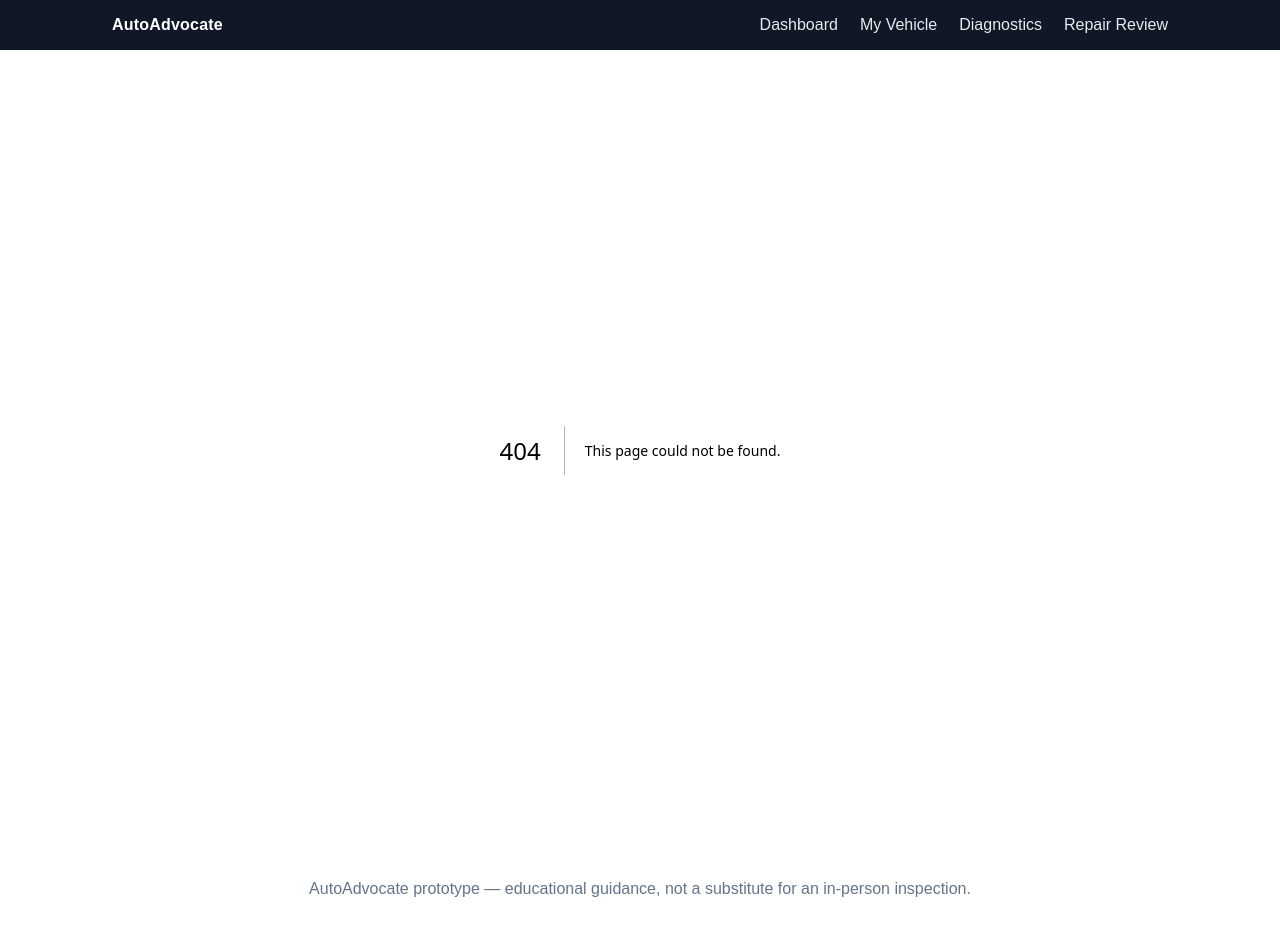
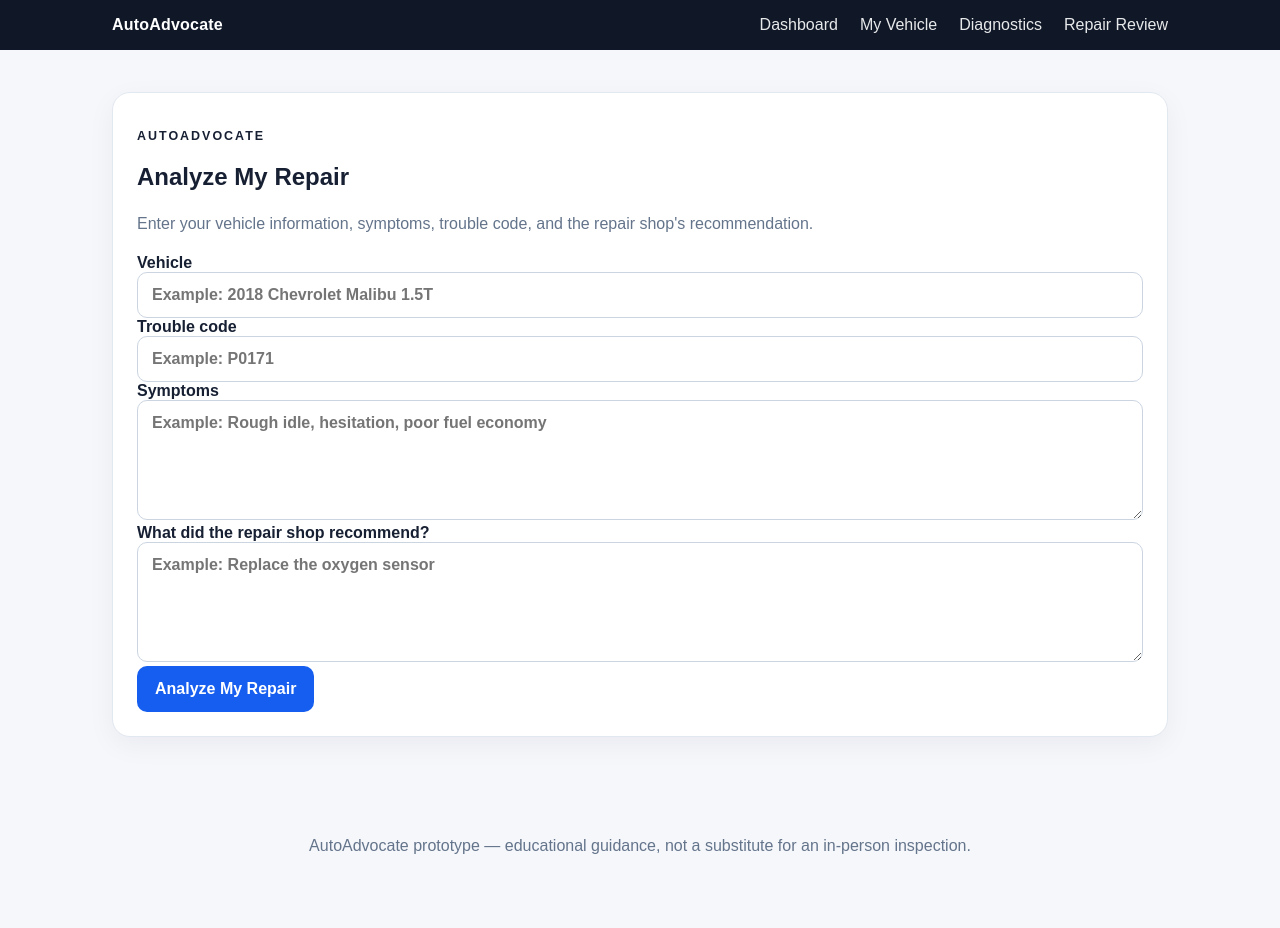
Before and after one commit to freydo7003/AutoAdvocate, a Next.js app: page /analyze in a window 1280 px wide. Before the commit this address had no page. After the commit the page ends 885 px from the top, so only its background shows below. Built offline with nearby package versions, Linux system fonts and the light colour scheme.

Commit message:
Add AutoAdvocate verdict system
Added green, yellow, and red repair verdicts with intelligent decision rules.

```diff
--- /dev/null
+++ b/app/analyze/page.tsx
@@ -0,0 +1,243 @@
+"use client";
+
+import { FormEvent, useState } from "react";
+
+type AnalysisResult = {
+  verdict: string;
+  heading: string;
+  explanation: string;
+  questions: string[];
+  nextChecks: string[];
+};
+
+export default function AnalyzeRepairPage() {
+  const [vehicle, setVehicle] = useState("");
+  const [code, setCode] = useState("");
+  const [symptoms, setSymptoms] = useState("");
+  const [shopRecommendation, setShopRecommendation] = useState("");
+  const [result, setResult] = useState<AnalysisResult | null>(null);
+
+  function analyzeRepair(event: FormEvent<HTMLFormElement>) {
+    event.preventDefault();
+
+    const normalizedCode = code.trim().toUpperCase();
+    const recommendation = shopRecommendation.toLowerCase();
+if (
+  normalizedCode === "P0302" &&
+  (recommendation.includes("spark plug") ||
+    recommendation.includes("ignition coil"))
+) {
+  setResult({
+    verdict: "🟢 Looks Reasonable",
+    heading: "The recommendation matches common causes of this trouble code.",
+    explanation:
+      "P0302 indicates a misfire on Cylinder 2. Spark plugs and ignition coils are among the most common causes. The recommendation appears reasonable, but the failed part should still be tested before replacement.",
+    questions: [
+      "Did you test the ignition coil?",
+      "Did you inspect the spark plug?",
+      "Was the misfire confirmed on Cylinder 2?",
+      "Were any other engine problems found?",
+    ],
+    nextChecks: [
+      "Inspect the spark plug.",
+      "Test or swap the ignition coil.",
+      "Clear the code after the repair.",
+      "Road test the vehicle to confirm the misfire is gone.",
+    ],
+  });
+
+  return;
+}
+if (
+  normalizedCode === "P0302" &&
+  recommendation.includes("transmission")
+) {
+  setResult({
+    verdict: "🔴 Get a Second Opinion",
+    heading: "The recommendation does not match the trouble code.",
+    explanation:
+      "P0302 means Cylinder 2 is misfiring. A transmission replacement would not normally repair an engine misfire. The ignition system, fuel injector, compression, and wiring should be tested first.",
+    questions: [
+      "What test shows the transmission caused the misfire?",
+      "Were the spark plug and ignition coil tested?",
+      "Was the fuel injector checked?",
+      "Was a compression test performed?",
+    ],
+    nextChecks: [
+      "Inspect the Cylinder 2 spark plug.",
+      "Swap or test the Cylinder 2 ignition coil.",
+      "Test the fuel injector.",
+      "Perform a compression test if the misfire remains.",
+    ],
+  });
+
+  return;
+}
+    if (
+      normalizedCode === "P0171" &&
+      recommendation.includes("oxygen sensor")
+    ) {
+      setResult({
+        verdict: "🟡 Use Caution",
+        heading: "The recommendation may need more supporting evidence.",
+        explanation:
+          "P0171 means the engine is running lean on Bank 1. An oxygen sensor can contribute to incorrect readings, but vacuum leaks, intake leaks, fuel-delivery problems, and incorrect mass-air-flow readings should also be considered before replacing parts.",
+        questions: [
+          "Were the short-term and long-term fuel trims reviewed?",
+          "Was the intake system smoke-tested for leaks?",
+          "Were mass-air-flow sensor readings checked?",
+          "What test confirmed the oxygen sensor itself had failed?",
+        ],
+        nextChecks: [
+          "Inspect for vacuum and intake leaks.",
+          "Review fuel-trim data at idle and higher RPM.",
+          "Check mass-air-flow sensor readings.",
+          "Test fuel pressure if air leaks are not found.",
+        ],
+      });
+
+      return;
+    }
+
+    if (
+      normalizedCode === "P0420" &&
+      recommendation.includes("catalytic")
+    ) {
+      setResult({
+        verdict: "🟡 Use Caution",
+        heading: "A catalytic converter should be confirmed before replacement.",
+        explanation:
+          "P0420 indicates that catalyst efficiency is below the expected threshold. A worn converter is possible, but exhaust leaks, oxygen-sensor problems, misfires, and rich-running conditions can also affect the result.",
+        questions: [
+          "Were exhaust leaks ruled out?",
+          "Were upstream and downstream oxygen-sensor readings compared?",
+          "Were active misfires or fuel-control problems corrected first?",
+          "What test confirmed the converter itself was inefficient?",
+        ],
+        nextChecks: [
+          "Inspect for exhaust leaks.",
+          "Review oxygen-sensor waveform data.",
+          "Check for stored or pending misfire codes.",
+          "Review fuel trims before replacing the converter.",
+        ],
+      });
+
+      return;
+    }
+
+    setResult({
+        verdict: "🟡 Use Caution",
+      heading: "More information is needed before judging the repair.",
+      explanation:
+        "The trouble code identifies the system that detected a problem, but it does not automatically prove which part has failed. A reliable repair recommendation should be supported by testing.",
+      questions: [
+        "What testing confirmed the recommended part failed?",
+        "Were wiring, connectors, and related systems checked?",
+        "Are there additional stored or pending trouble codes?",
+        "Will the repair be verified after the part is installed?",
+      ],
+      nextChecks: [
+        "Confirm the exact trouble code.",
+        "Review symptoms and when they occur.",
+        "Ask for the diagnostic test results.",
+        "Consider a second opinion if the evidence is unclear.",
+      ],
+    });
+  }
+
+  return (
+    <main className="shell">
+      <section className="card">
+        <p className="eyebrow">AutoAdvocate</p>
+        <h1>Analyze My Repair</h1>
+        <p className="muted">
+          Enter your vehicle information, symptoms, trouble code, and the repair
+          shop&apos;s recommendation.
+        </p>
+
+        <form onSubmit={analyzeRepair}>
+          <label>
+            Vehicle
+            <input
+              value={vehicle}
+              onChange={(event) => setVehicle(event.target.value)}
+              placeholder="Example: 2018 Chevrolet Malibu 1.5T"
+            />
+          </label>
+
+          <label>
+            Trouble code
+            <input
+              value={code}
+              onChange={(event) => setCode(event.target.value)}
+              placeholder="Example: P0171"
+            />
+          </label>
+
+          <label>
+            Symptoms
+            <textarea
+              value={symptoms}
+              onChange={(event) => setSymptoms(event.target.value)}
+              placeholder="Example: Rough idle, hesitation, poor fuel economy"
+              rows={4}
+            />
+          </label>
+
+          <label>
+            What did the repair shop recommend?
+            <textarea
+              value={shopRecommendation}
+              onChange={(event) =>
+                setShopRecommendation(event.target.value)
+              }
+              placeholder="Example: Replace the oxygen sensor"
+              rows={4}
+            />
+          </label>
+
+          <button className="btn" type="submit">
+            Analyze My Repair
+          </button>
+        </form>
+      </section>
+
+      {result && (
+        <section className="card">
+          <p className="eyebrow">AutoAdvocate Review</p>
+          <h2>{result.heading}</h2>
+          <div className="card">
+  <h3>{result.verdict}</h3>
+  <p>
+    This repair might be correct, but the shop should show clear test results
+    before replacing the part.
+  </p>
+</div>
+          <div className="card">
+  <h3>AutoAdvocate's Opinion</h3>
+  <p>{result.explanation}</p>
+</div>
+
+          <h3>Questions to ask the repair shop</h3>
+          <ul>
+            {result.questions.map((question) => (
+              <li key={question}>{question}</li>
+            ))}
+          </ul>
+
+          <h3>Reasonable next checks</h3>
+          <ul>
+            {result.nextChecks.map((check) => (
+              <li key={check}>{check}</li>
+            ))}
+          </ul>
+
+          <p className="muted">
+            Educational guidance only. AutoAdvocate does not replace an
+            in-person inspection by a qualified automotive professional.
+          </p>
+        </section>
+      )}
+    </main>
+  );
+}
```
Also changed, not shown: app/page.tsx (+9 -0 lines).
